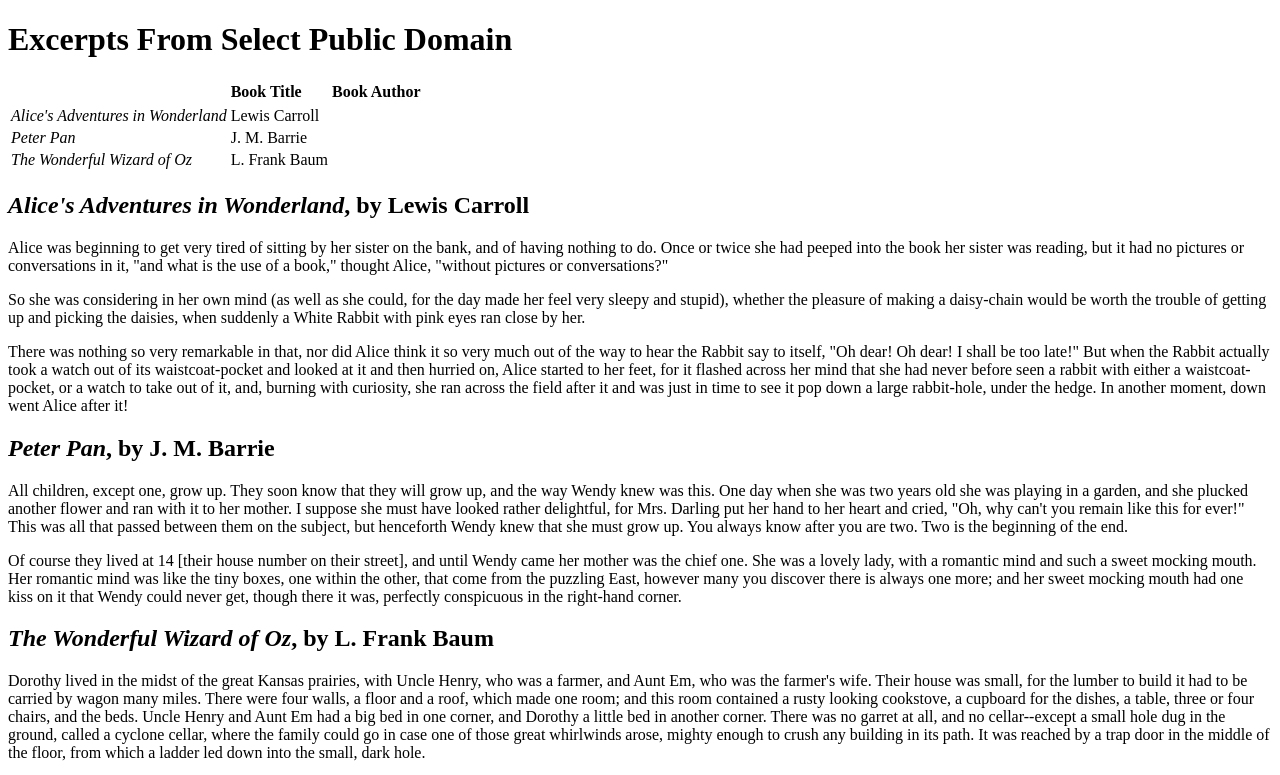
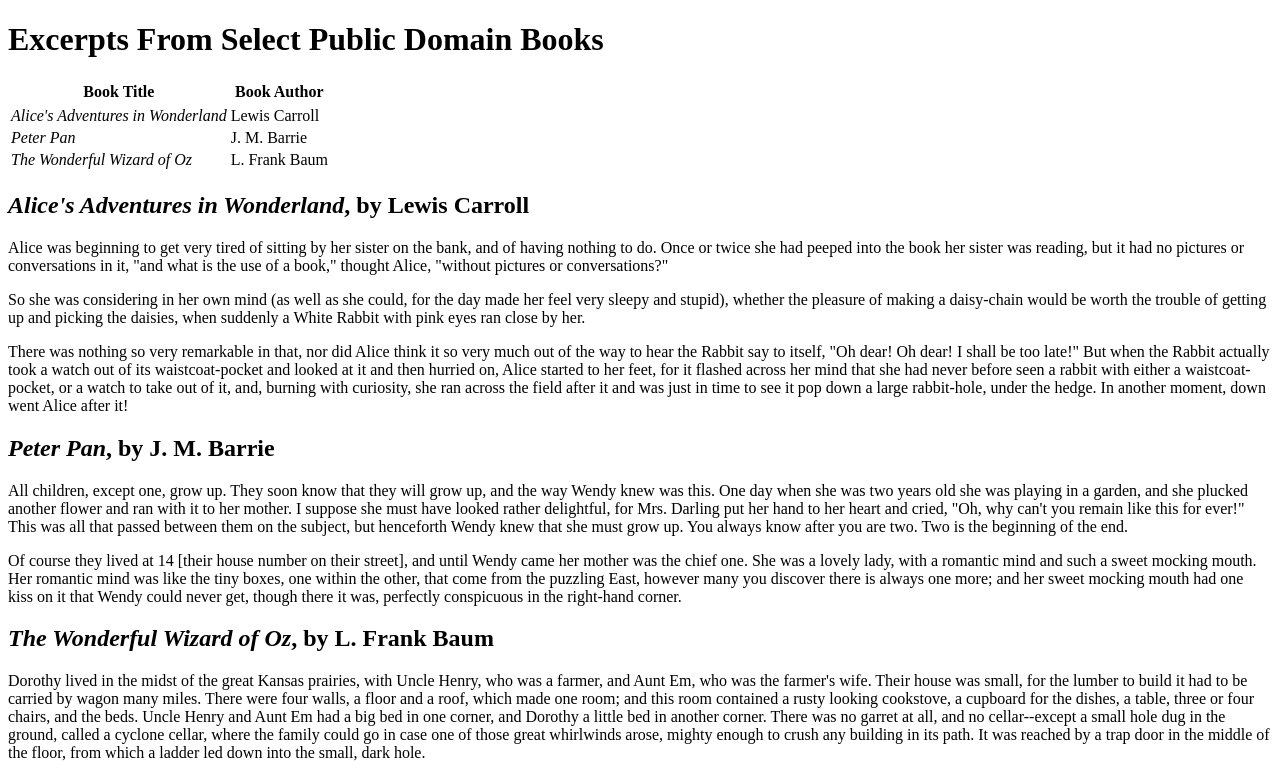
Before and after one commit to jtron82/ITMD-361-Labs-and-Projects, a plain HTML site: page itmd361_lab3/index.html in a window 1280 px wide. Shown: the top 775 px of the page. Drawn offline with Linux system fonts and the light colour scheme.

Commit message:
removed column (td)
removed td table tag from table to try and fix alignment of the table header

```diff
--- a/itmd361_lab3/index.html
+++ b/itmd361_lab3/index.html
@@ -7,10 +7,10 @@
   </head>
 
   <body>
-    <h1>Excerpts From Select Public Domain</h1>
+    <h1>Excerpts From Select Public Domain Books</h1>
     <table>
-    <tr><th><td><b>Book Title</b></td>
-    <td><b>Book Author</b></td><th><tr>
+    <tr><th><b>Book Title</b></th>
+    <th><b>Book Author</b></th><tr>
     <tr><td><i>Alice's Adventures in Wonderland</i></td>
     <td>Lewis Carroll</td></tr>
     <tr><td><i>Peter Pan</i></td>
```
